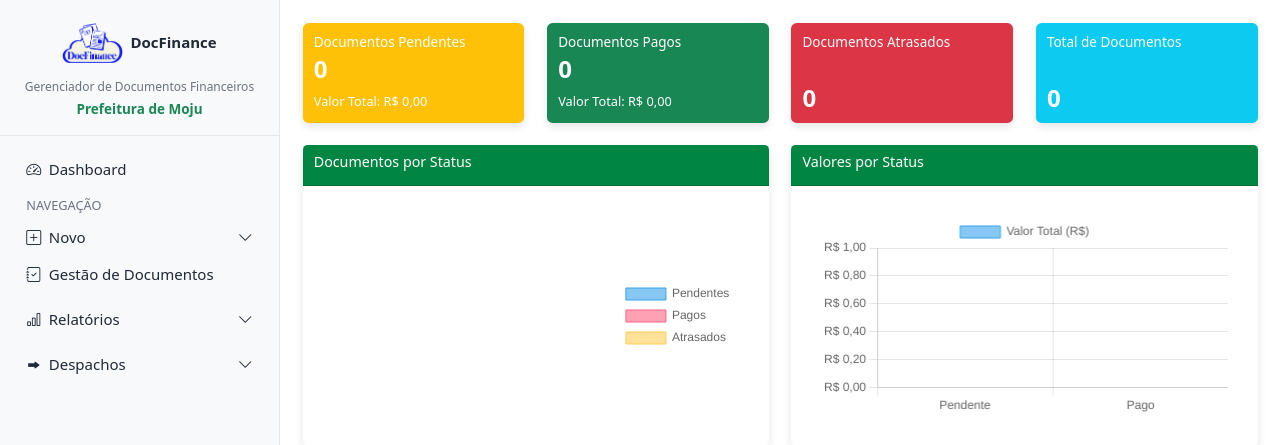
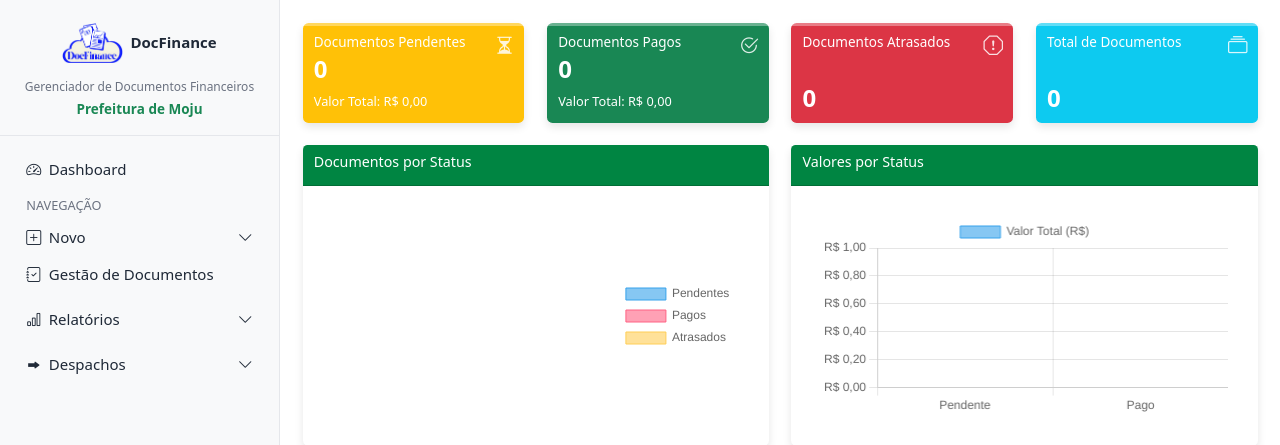
Before and after one commit to vpsmoju/docfinance, a Django app: page /documentos/dashboard/ in a window 1280 px wide. Shown: the top 445 px of the page. Run offline with Django 5.2, Linux system fonts and the light colour scheme; the visitor is signed in with stand-in values (Sample User, id 1); data that the repository does not hold is empty; parts of the project's set-up code (start-up, migrations or seed data) failed here and were passed over.

Commit message:
feat(dashboard): adicionar icf4nes nos cards superiores e barra de status sutil

```diff
--- a/documentos/templates/documentos/dashboard.html
+++ b/documentos/templates/documentos/dashboard.html
@@ -10,6 +10,9 @@
 .dashboard-cards .card .card-title { font-size: .9rem; font-weight: 500; margin-bottom: .2rem; }
 .dashboard-cards .card p { font-size: .85rem; margin-bottom: 0; }
 .dashboard-cards .card .card-text { font-size: 1.6rem; font-weight: 700; line-height: 1.1; }
+.dashboard-cards .card { position: relative; }
+.dashboard-cards .card::before { content: ""; position: absolute; top: 0; left: 0; right: 0; height: 3px; background: rgba(255,255,255,.35); }
+.dashboard-cards .card .card-icon { position: absolute; top: 8px; right: 10px; font-size: 1.3rem; opacity: .85; }
 .card-header { padding: .5rem .75rem; }
 .card-header h5 { font-size: .95rem; }
 .table th, .table td { font-size: .85rem; }
@@ -28,6 +31,7 @@
         <div class="col-md-3 mb-4 d-flex">
             <div class="card text-white bg-warning h-100 w-100">
                 <div class="card-body">
+                    <i class="bi bi-hourglass-split card-icon"></i>
                     <h5 class="card-title">Documentos Pendentes</h5>
                     <h2 class="card-text">{{ total_pendentes }}</h2>
                     <p>Valor Total: R$ {{ valor_pendente|currency_br }}</p>
@@ -37,6 +41,7 @@
         <div class="col-md-3 mb-4 d-flex">
             <div class="card text-white bg-success h-100 w-100">
                 <div class="card-body">
+                    <i class="bi bi-check2-circle card-icon"></i>
                     <h5 class="card-title">Documentos Pagos</h5>
                     <h2 class="card-text">{{ total_pagos }}</h2>
                     <p>Valor Total: R$ {{ valor_pago|currency_br }}</p>
@@ -46,6 +51,7 @@
         <div class="col-md-3 mb-4 d-flex">
             <div class="card text-white bg-danger h-100 w-100">
                 <div class="card-body">
+                    <i class="bi bi-exclamation-octagon card-icon"></i>
                     <h5 class="card-title">Documentos Atrasados</h5>
                     <h2 class="card-text">{{ total_atrasados }}</h2>
                 </div>
@@ -54,6 +60,7 @@
         <div class="col-md-3 mb-4 d-flex">
             <div class="card text-white bg-info h-100 w-100">
                 <div class="card-body">
+                    <i class="bi bi-collection card-icon"></i>
                     <h5 class="card-title">Total de Documentos</h5>
                     <h2 class="card-text">{{ total_pendentes|add:total_pagos|add:total_atrasados }}</h2>
                 </div>
```
